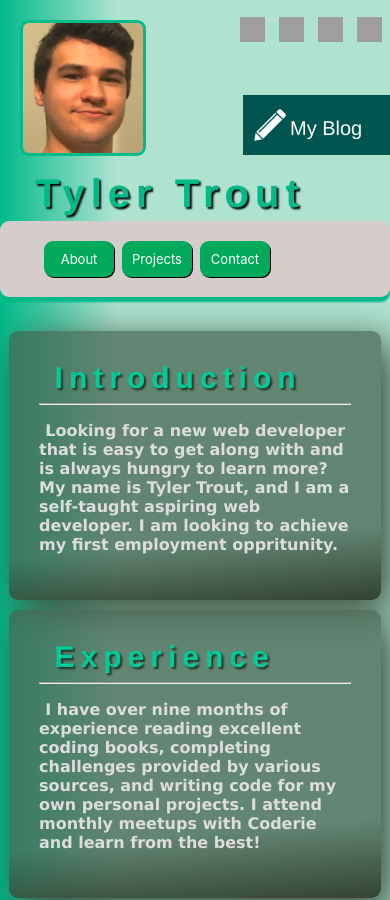
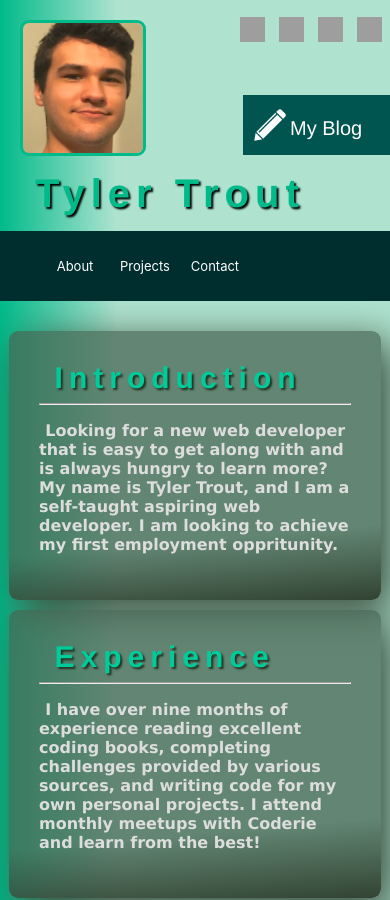
Before and after one commit to tiller1010/portfolio, a React (Create React App) app: page / in a window 390 px wide. Shown: the top 900 px of the page. Built offline with nearby package versions, Linux system fonts and the light colour scheme; grey boxes are pictures that could not be loaded; a web font is replaced by a local one.

Commit message:
changed navbar appearance

```diff
--- a/src/App.css
+++ b/src/App.css
@@ -108,7 +108,7 @@ body{
   margin:0px 40px 0px 0px;
   font-size: 90px;
   position: absolute;
-  top:210px;
+  top:220px;
   right:20px;
   letter-spacing: 6px;
   color:#00ba8a;
@@ -119,27 +119,30 @@ body{
 #navBar{
   position: absolute;
   right:0px;
-  width:700px;
-  margin-top: 40px;
-  background-color:#d5cccc;
-  box-shadow: 0px 5px 2px #00ba8a;
-  border-radius: 9px;
+  width:100%;
+  margin-top: 50px;
+  background-color:#002e2e;
+}
+#navBar ul{
+  text-align: right;
+  margin:0 100px 0 0;
 }
 #navBar li{
   display: inline-block;
-  padding:10px 30px 10px 30px;
-  background-color: #00aa5a;
-  box-shadow: 1px 1px black;
-  margin:3px 20px 3px 20px;
-  border-radius: 9px;
+  height:70px;
+  width:140px;
   color:white;
   text-decoration: none;
+  text-align:center;
+  line-height: 70px;
+  transition: background-color .5s;
 }
 #navBar li:hover{
   background-color: #9f9;
-  text-decoration: underline;
-  color:#49d;
   cursor:pointer;
+}
+.currentPage{
+  border-bottom: solid white;
 }
 
 .window{
@@ -311,15 +314,16 @@ a{
     top: 10px;
   }
 
-  #navBar{
-    width:100%;
+  #navBar ul{
+    text-align: left;
+    margin: 0;
+    white-space: nowrap;
   }
   #navBar li{
-    width:50px;
+    height:70px;
+    width:100px;
+    line-height: 70px;
     font-size: 13px;
-    margin:3px 16px 3px 16px;
-    padding:10px;
-    text-align: center;
   }
   .link{
     height:30px;
@@ -396,8 +400,9 @@ a{
   }
 
   #navBar li{
-    margin:4px;
+    width:70px;
   }
+
   .link{
     width:25px;
     height:25px;
```
